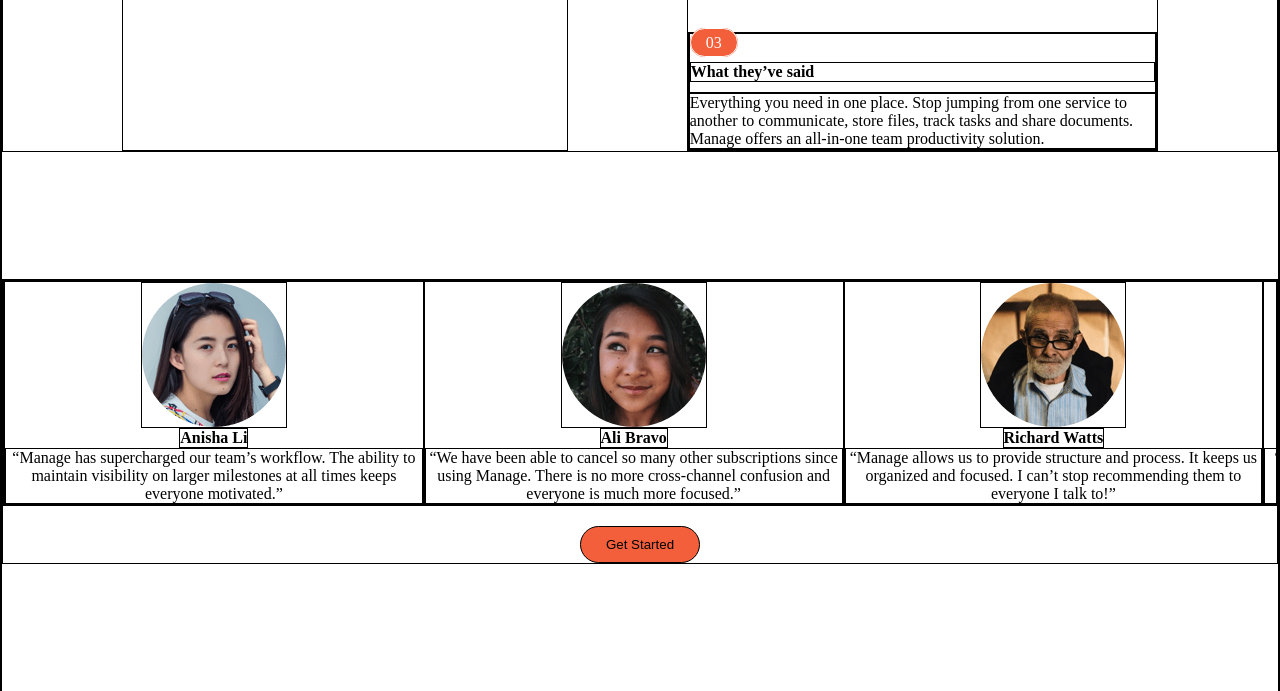
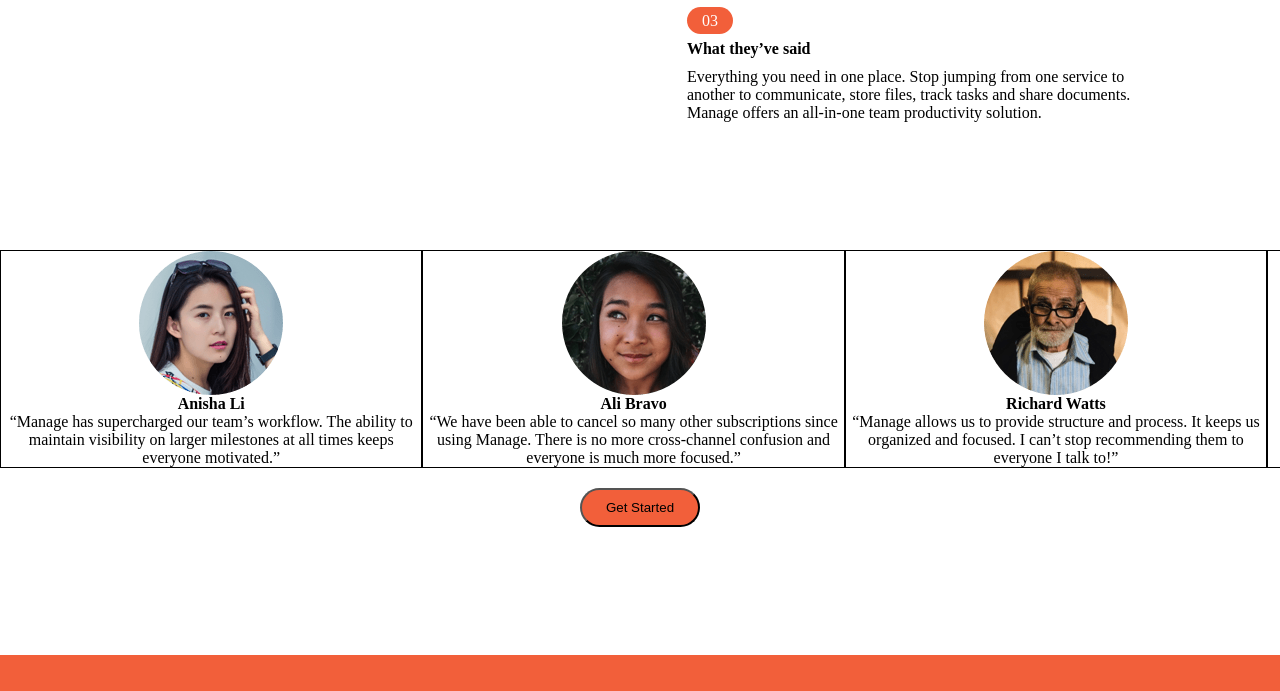
Before and after one commit to HenockAdane/Manage-landing-page, a plain HTML site: page index.html in a window 1280 px wide. Shown: the part 870-1561 px from the top of the page. Drawn offline with nearby package versions, Linux system fonts and the light colour scheme; a web font is replaced by a local one.

Commit message:
Update style.css

```diff
--- a/style.css
+++ b/style.css
@@ -5,7 +5,6 @@
     margin: 0;
     padding: 0;
     box-sizing: border-box;
-    border: 1px solid
 }
 
 body
@@ -15,6 +14,7 @@ body
     /* background-image: url("images/bg-tablet-pattern.svg");
     background-repeat: no-repeat;
     background-position: 150% 70%; */
+    border-style: none;
 }
 
 header
```
